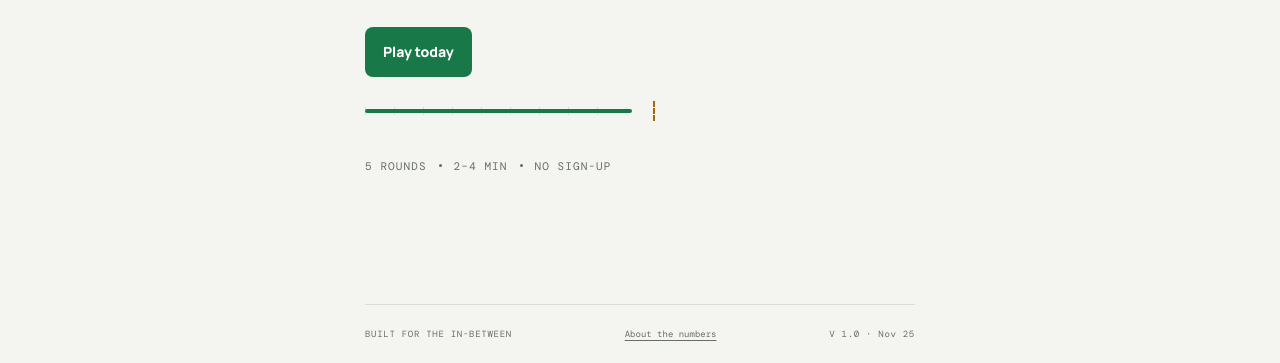
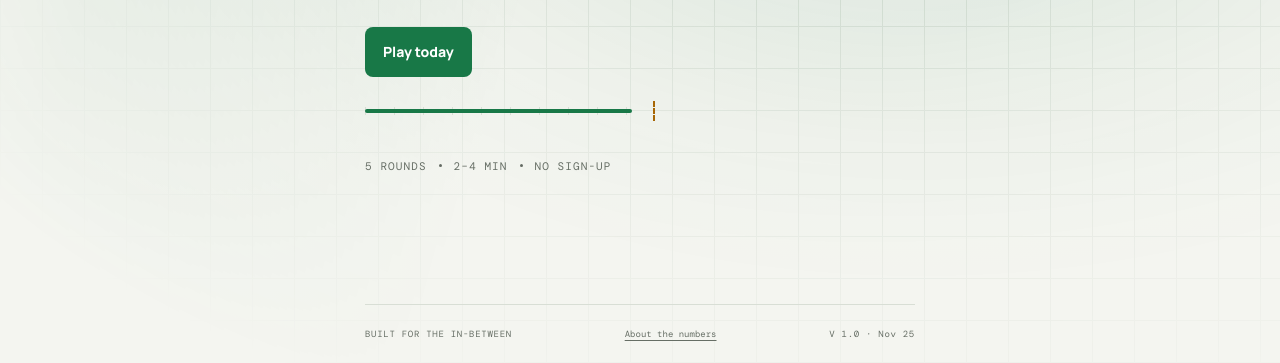
Before and after one commit to shicks44/NearMiss, a plain HTML site: page index.html in a window 1280 px wide. Shown: the part 437-800 px from the top of the page. Drawn offline with nearby package versions, Linux system fonts and the light colour scheme.

Commit message:
Add a moving target grid behind the game

```diff
--- a/style.css
+++ b/style.css
@@ -108,3 +108,33 @@
   from { opacity: 0; transform: translateY(7px); }
   to { opacity: 1; transform: translateY(0); }
 }
+
+/* Keep the target grid behind every view, including a resumed daily round. */
+body {
+  isolation: isolate;
+}
+
+body::before {
+  content: "";
+  position: fixed;
+  z-index: -1;
+  inset: 0;
+  pointer-events: none;
+  background:
+    linear-gradient(105deg, transparent 36%, color-mix(in srgb, var(--green) 21%, transparent) 50%, transparent 64%) 0 0 / 230% 100% no-repeat,
+    radial-gradient(ellipse at 72% 30%, color-mix(in srgb, var(--green) 16%, transparent), transparent 62%),
+    repeating-linear-gradient(90deg, var(--line) 0 1px, transparent 1px 42px),
+    repeating-linear-gradient(0deg, var(--line) 0 1px, transparent 1px 42px);
+  mask-image: radial-gradient(ellipse at 68% 37%, black, transparent 86%);
+}
+
+@media (prefers-reduced-motion: no-preference) {
+  body::before {
+    animation: grid-sweep 7s ease-in-out infinite alternate;
+  }
+}
+
+@keyframes grid-sweep {
+  from { background-position: 0% 0, 0 0, 0 0, 0 0; }
+  to { background-position: 100% 0, 0 0, 0 0, 0 0; }
+}
```
